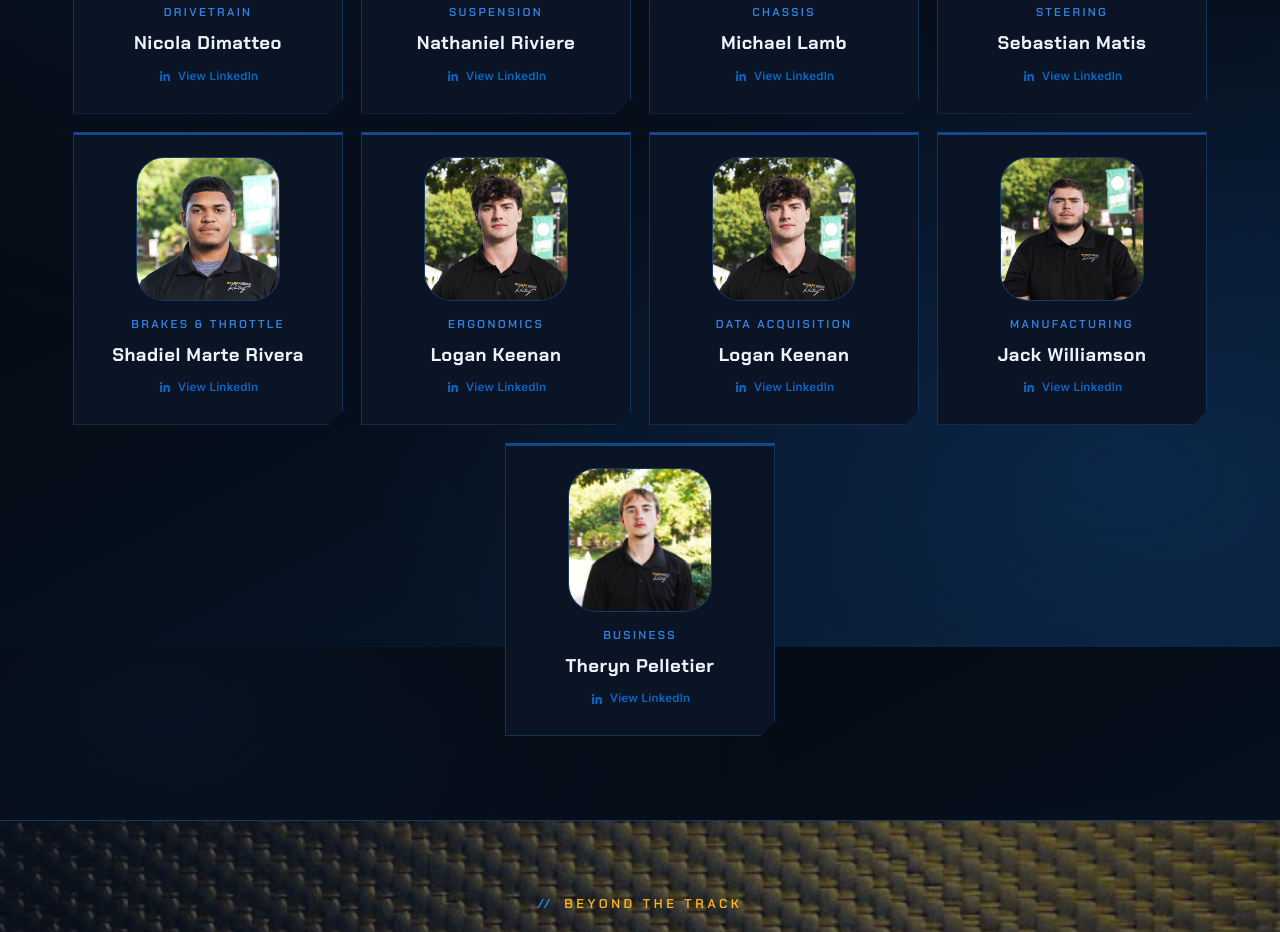
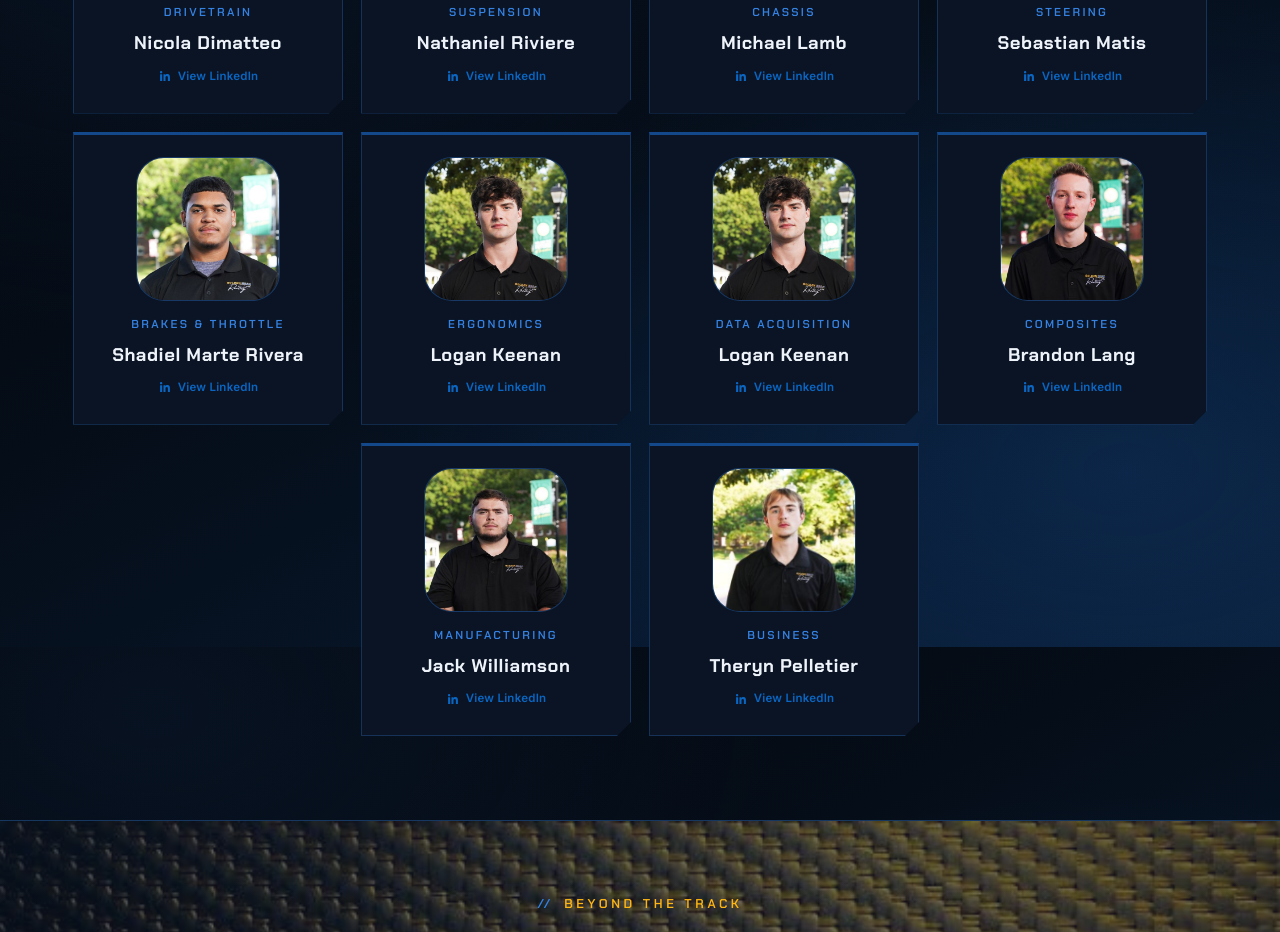
Before and after one commit to wnebajaclub/wnebajaclub.github.io, a plain HTML site: page team.html in a window 1280 px wide. Shown: the part 1753-2685 px from the top of the page. Drawn offline with Linux system fonts and the light colour scheme.

Commit message:
Add Brandon Lang as Composites sub-team lead
Co-Authored-By: Claude Opus 5.5 <noreply@anthropic.com>
Claude-Session: https://claude.ai/code/session_01CoKqttn5DgR3GugakisQAT

```diff
--- a/team.html
+++ b/team.html
@@ -96,6 +96,7 @@
         <a class="member sub reveal has-linkedin" href="https://www.linkedin.com/in/shadiel-marte-458593396/" target="_blank" rel="noopener" aria-label="Shadiel Marte Rivera on LinkedIn"><div class="avatar" aria-hidden="true"><img src="assets/img/team/shadiel-marte-rivera.jpg" alt="" loading="lazy"></div><div><div class="m-role">Brakes &amp; Throttle</div><div class="m-name">Shadiel Marte Rivera</div><div class="li-tag" aria-hidden="true"><svg viewBox="0 0 24 24" fill="currentColor"><path d="M20.45 20.45h-3.55v-5.57c0-1.33-.02-3.03-1.85-3.03-1.85 0-2.14 1.45-2.14 2.94v5.66H9.36V9h3.41v1.56h.05c.47-.9 1.63-1.85 3.36-1.85 3.6 0 4.27 2.37 4.27 5.45v6.29zM5.34 7.43a2.06 2.06 0 1 1 0-4.12 2.06 2.06 0 0 1 0 4.12zM7.12 20.45H3.56V9h3.56v11.45z"/></svg><span>View LinkedIn</span></div></div></a>
         <a class="member sub reveal has-linkedin" href="https://www.linkedin.com/in/logan-keenan-64bb97434/" target="_blank" rel="noopener" aria-label="Logan Keenan on LinkedIn"><div class="avatar" aria-hidden="true"><img src="assets/img/team/logan-keenan.jpg" alt="" loading="lazy"></div><div><div class="m-role">Ergonomics</div><div class="m-name">Logan Keenan</div><div class="li-tag" aria-hidden="true"><svg viewBox="0 0 24 24" fill="currentColor"><path d="M20.45 20.45h-3.55v-5.57c0-1.33-.02-3.03-1.85-3.03-1.85 0-2.14 1.45-2.14 2.94v5.66H9.36V9h3.41v1.56h.05c.47-.9 1.63-1.85 3.36-1.85 3.6 0 4.27 2.37 4.27 5.45v6.29zM5.34 7.43a2.06 2.06 0 1 1 0-4.12 2.06 2.06 0 0 1 0 4.12zM7.12 20.45H3.56V9h3.56v11.45z"/></svg><span>View LinkedIn</span></div></div></a>
         <a class="member sub reveal has-linkedin" href="https://www.linkedin.com/in/logan-keenan-64bb97434/" target="_blank" rel="noopener" aria-label="Logan Keenan on LinkedIn"><div class="avatar" aria-hidden="true"><img src="assets/img/team/logan-keenan.jpg" alt="" loading="lazy"></div><div><div class="m-role">Data Acquisition</div><div class="m-name">Logan Keenan</div><div class="li-tag" aria-hidden="true"><svg viewBox="0 0 24 24" fill="currentColor"><path d="M20.45 20.45h-3.55v-5.57c0-1.33-.02-3.03-1.85-3.03-1.85 0-2.14 1.45-2.14 2.94v5.66H9.36V9h3.41v1.56h.05c.47-.9 1.63-1.85 3.36-1.85 3.6 0 4.27 2.37 4.27 5.45v6.29zM5.34 7.43a2.06 2.06 0 1 1 0-4.12 2.06 2.06 0 0 1 0 4.12zM7.12 20.45H3.56V9h3.56v11.45z"/></svg><span>View LinkedIn</span></div></div></a>
+        <a class="member sub reveal has-linkedin" href="https://www.linkedin.com/in/brandon-lang-engineer/" target="_blank" rel="noopener" aria-label="Brandon Lang on LinkedIn"><div class="avatar" aria-hidden="true"><img src="assets/img/team/brandon-lang.jpg" alt="" loading="lazy"></div><div><div class="m-role">Composites</div><div class="m-name">Brandon Lang</div><div class="li-tag" aria-hidden="true"><svg viewBox="0 0 24 24" fill="currentColor"><path d="M20.45 20.45h-3.55v-5.57c0-1.33-.02-3.03-1.85-3.03-1.85 0-2.14 1.45-2.14 2.94v5.66H9.36V9h3.41v1.56h.05c.47-.9 1.63-1.85 3.36-1.85 3.6 0 4.27 2.37 4.27 5.45v6.29zM5.34 7.43a2.06 2.06 0 1 1 0-4.12 2.06 2.06 0 0 1 0 4.12zM7.12 20.45H3.56V9h3.56v11.45z"/></svg><span>View LinkedIn</span></div></div></a>
         <a class="member sub reveal has-linkedin" href="https://www.linkedin.com/in/jack-williamson-a13429439/" target="_blank" rel="noopener" aria-label="Jack Williamson on LinkedIn"><div class="avatar" aria-hidden="true"><img src="assets/img/team/jack-williamson.jpg" alt="" loading="lazy"></div><div><div class="m-role">Manufacturing</div><div class="m-name">Jack Williamson</div><div class="li-tag" aria-hidden="true"><svg viewBox="0 0 24 24" fill="currentColor"><path d="M20.45 20.45h-3.55v-5.57c0-1.33-.02-3.03-1.85-3.03-1.85 0-2.14 1.45-2.14 2.94v5.66H9.36V9h3.41v1.56h.05c.47-.9 1.63-1.85 3.36-1.85 3.6 0 4.27 2.37 4.27 5.45v6.29zM5.34 7.43a2.06 2.06 0 1 1 0-4.12 2.06 2.06 0 0 1 0 4.12zM7.12 20.45H3.56V9h3.56v11.45z"/></svg><span>View LinkedIn</span></div></div></a>
         <a class="member sub reveal has-linkedin" href="https://www.linkedin.com/in/theryn-pelletier-b26157332/" target="_blank" rel="noopener" aria-label="Theryn Pelletier on LinkedIn"><div class="avatar" aria-hidden="true"><img src="assets/img/team/theryn-pelletier.jpg" alt="" loading="lazy"></div><div><div class="m-role">Business</div><div class="m-name">Theryn Pelletier</div><div class="li-tag" aria-hidden="true"><svg viewBox="0 0 24 24" fill="currentColor"><path d="M20.45 20.45h-3.55v-5.57c0-1.33-.02-3.03-1.85-3.03-1.85 0-2.14 1.45-2.14 2.94v5.66H9.36V9h3.41v1.56h.05c.47-.9 1.63-1.85 3.36-1.85 3.6 0 4.27 2.37 4.27 5.45v6.29zM5.34 7.43a2.06 2.06 0 1 1 0-4.12 2.06 2.06 0 0 1 0 4.12zM7.12 20.45H3.56V9h3.56v11.45z"/></svg><span>View LinkedIn</span></div></div></a>
       </div>
```
Also changed, not shown: assets/img/team/brandon-lang.jpg (added).
